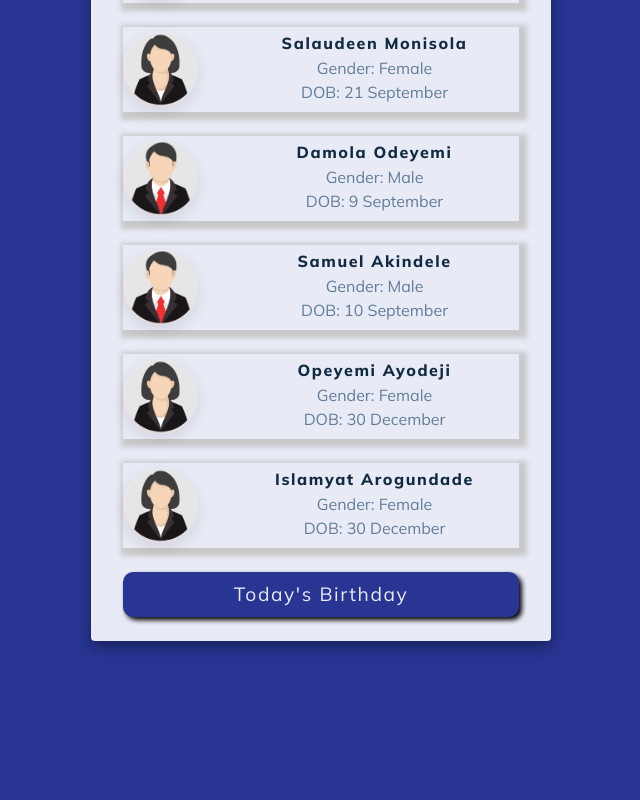
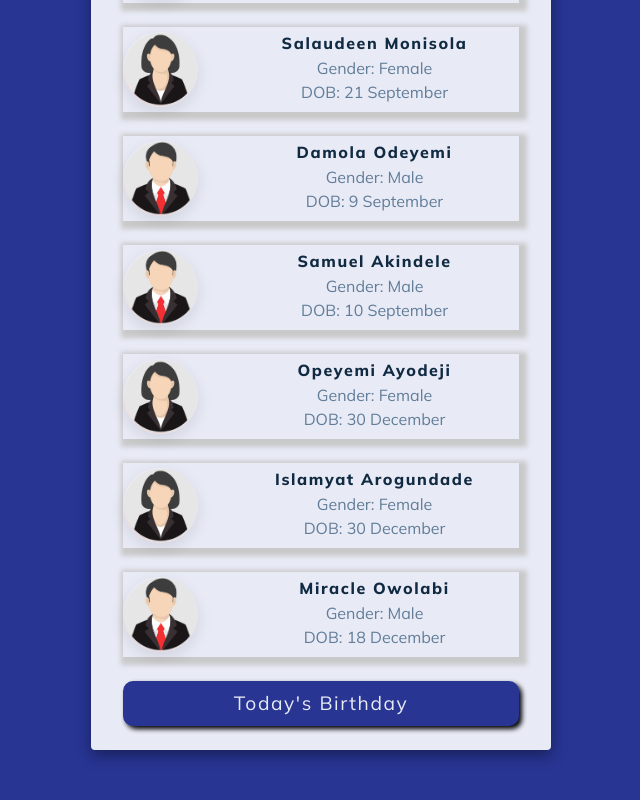
Before and after one commit to kendoriddy/asos-birthday-tracker, a React (Create React App) app: page /empdetails in a window 1280 px wide. Shown: the part 2144-2944 px from the top of the page, without its empty margins (319-959 px from the left). Built offline with nearby package versions, Linux system fonts and the light colour scheme.

Commit message:
added data

```diff
--- a/src/components/data.js
+++ b/src/components/data.js
@@ -186,6 +186,14 @@ const data = [
     gender: "Female",
     image: `${avtarFemale}`,
   },
+  {
+    id: 24,
+    name: "Miracle Owolabi",
+    dob: "18 December",
+    age: 25,
+    gender: "Male",
+    image: `${avtarMale}`,
+  },
 ];
 
 export default data;
```
